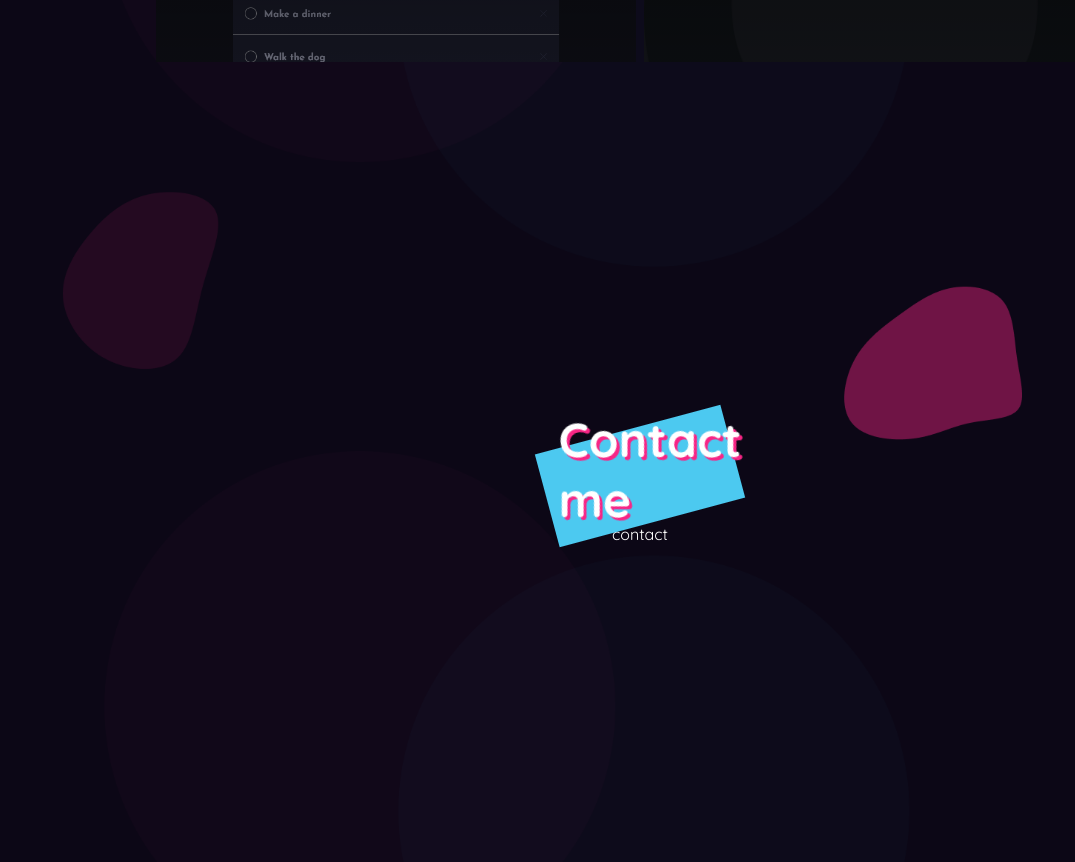
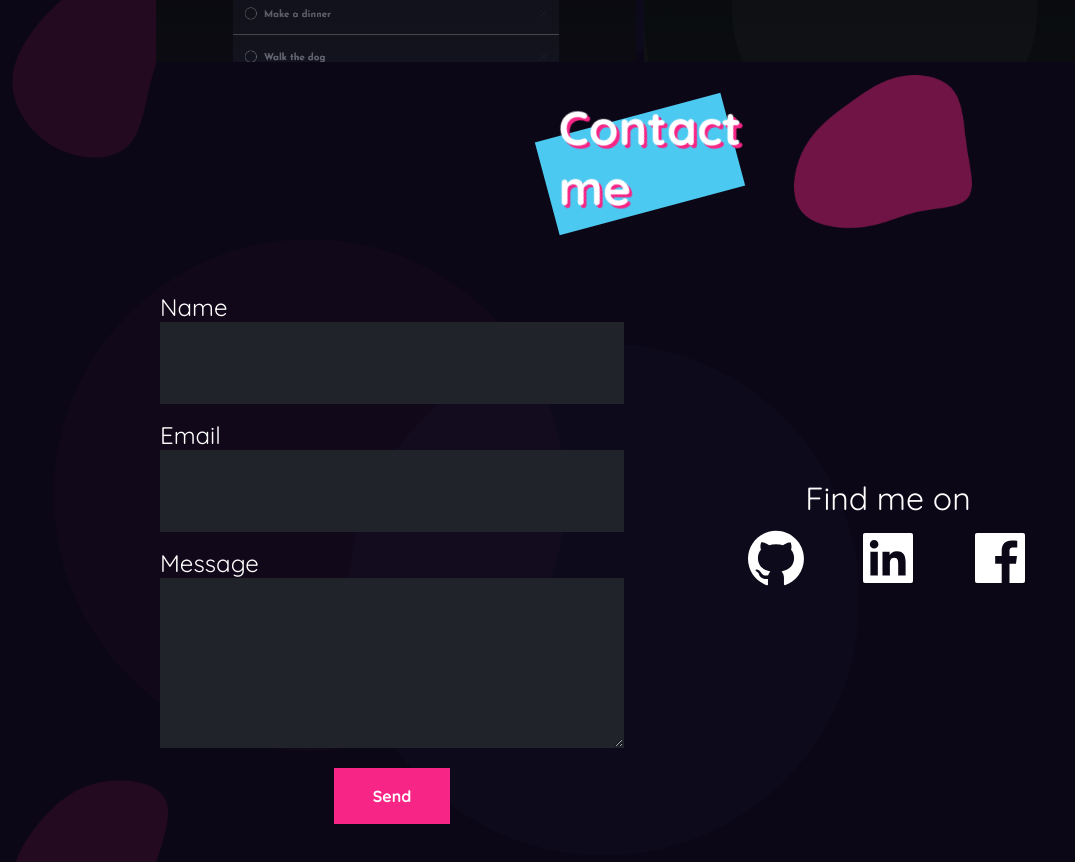
Before and after one commit to zwiro/portfolio, a React (Vite) app: page / in a window 1280 px wide. Shown: the part 2346-3208 px from the top of the page, without its empty margins (0-1075 px from the left). Built offline with nearby package versions, Linux system fonts and the light colour scheme.

Commit message:
contact page functional

```diff
--- a/package.json
+++ b/package.json
@@ -9,6 +9,7 @@
     "preview": "vite preview"
   },
   "dependencies": {
+    "@emailjs/browser": "^3.10.0",
     "framer-motion": "^9.0.2",
     "react": "^18.2.0",
     "react-dom": "^18.2.0",
--- a/src/App.jsx
+++ b/src/App.jsx
@@ -7,7 +7,7 @@ import "./scss/global.scss"
 import { useEffect, useState } from "react"
 
 function App() {
-  const [scrollPosition, setScrollPosition] = useState("")
+  const [scrollPosition, setScrollPosition] = useState(0)
   const [bgPosition, setBgPosition] = useState(undefined)
 
   useEffect(() => {
@@ -32,24 +32,15 @@ function App() {
     }
   }, [])
 
-  console.log(
-    Math.floor(
-      (window.scrollY / (document.body.offsetHeight - window.innerHeight)) * 100
-    )
-  )
-
-  console.log(bgPosition)
-  console.log(scrollPosition)
-
   useEffect(() => {
     setBgPosition(
-      `${Math.floor(Math.random() * (200 - -500) + -500)}% ${scrollPosition}%`
+      `${Math.floor(Math.random() * 1001) - 500}% ${scrollPosition}%`
     )
     document.body.animate(
       {
         backgroundPosition: bgPosition,
       },
-      { duration: 100000, fill: "forwards" }
+      { duration: 500000, fill: "forwards" }
     )
   }, [scrollPosition])
 
--- a/src/components/Contact.jsx
+++ b/src/components/Contact.jsx
@@ -1,10 +1,156 @@
 import Container from "./Container"
 import "../scss/contact.scss"
+import { useRef, useState } from "react"
+import emailjs from "@emailjs/browser"
+import { AiFillGithub, AiFillLinkedin, AiFillFacebook } from "react-icons/ai"
 
 function Contact() {
+  const socialMedia = [
+    {
+      name: "Github",
+      icon: <AiFillGithub />,
+      link: "https://github.com/zwiro",
+    },
+    {
+      name: "LinkedIn",
+      icon: <AiFillLinkedin />,
+      link: "",
+    },
+    {
+      name: "Facebook",
+      icon: <AiFillFacebook />,
+      link: "",
+    },
+  ]
+
+  const [formData, setFormData] = useState({
+    name: "",
+    email: "",
+    message: "",
+  })
+  const [validationError, setValidationError] = useState({
+    name: null,
+    email: null,
+    message: null,
+  })
+
+  const form = useRef()
+
+  const sendEmail = (e) => {
+    e.preventDefault()
+    if (formData.name === "") {
+      setValidationError((prevError) => ({
+        ...prevError,
+        name: "Name can't be empty.",
+      }))
+    }
+    if (formData.email === "") {
+      setValidationError((prevError) => ({
+        ...prevError,
+        email: "Email can't be empty.",
+      }))
+    }
+    if (formData.message === "") {
+      setValidationError((prevError) => ({
+        ...prevError,
+        message: "Message can't be empty.",
+      }))
+    }
+    if (validationError) return
+
+    emailjs
+      .sendForm(
+        import.meta.env.VITE_SERVICE_ID,
+        import.meta.env.VITE_TEMPLATE_ID,
+        form.current,
+        import.meta.env.VITE_PUBLIC_KEY
+      )
+      .then(
+        (result) => {
+          console.log(result.text)
+        },
+        (error) => {
+          console.log(error.text)
+        }
+      )
+  }
+
   return (
     <Container page="contact" title="Contact me">
-      <div>contact</div>
+      <div className="contact__wrapper">
+        <form className="contact__form" ref={form} onSubmit={sendEmail}>
+          <div>
+            <label className="contact__label">Name</label>
+            <input
+              className="contact__input"
+              type="text"
+              name="user_name"
+              onChange={(e) => {
+                setValidationError((prevError) => ({
+                  ...prevError,
+                  name: null,
+                }))
+                setFormData((prevData) => {
+                  return { ...prevData, name: e.target.value }
+                })
+              }}
+              value={formData.name}
+            />
+            <p className="contact__error">{validationError.name}</p>
+          </div>
+          <div>
+            <label className="contact__label">Email</label>
+            <input
+              className="contact__input"
+              type="email"
+              name="user_email"
+              onChange={(e) => {
+                setValidationError((prevError) => ({
+                  ...prevError,
+                  email: null,
+                }))
+                setFormData((prevData) => {
+                  return { ...prevData, email: e.target.value }
+                })
+              }}
+              value={formData.email}
+            />
+            <p className="contact__error">{validationError.email}</p>
+          </div>
+          <div>
+            <label className="contact__label">Message</label>
+            <textarea
+              className="contact__textarea"
+              rows={4}
+              name="message"
+              onChange={(e) => {
+                setValidationError((prevError) => ({
+                  ...prevError,
+                  message: null,
+                }))
+                setFormData((prevData) => {
+                  return { ...prevData, message: e.target.value }
+                })
+              }}
+              value={formData.message}
+            />
+            <p className="contact__error">{validationError.message}</p>
+          </div>
+          <input className="contact__submit" type="submit" value="Send" />
+        </form>
+        <div className="contact__icons">
+          <h2 className="contact__header">Find me on</h2>
+          <div className="contact__socials">
+            {socialMedia.map((social, i) => (
+              <div className="contact__social" key={`${social}-${i}`}>
+                <a href={social.link} target="_blank" className="contact__link">
+                  {social.icon}
+                </a>
+              </div>
+            ))}
+          </div>
+        </div>
+      </div>
     </Container>
   )
 }
--- a/src/components/Projects.jsx
+++ b/src/components/Projects.jsx
@@ -41,8 +41,8 @@ function Projects() {
     {
       title: "Todo",
       description:
-        "Todo App made in React.js. User can add, delete and check elements on the list. Also app theme can be switched between light and dark mode. Design and challenge from frontendmentor.io.",
-      shortDescription: "Todo App with dark mode made in React.",
+        "Todo App made in React.js. User can add, delete and check elements on the list. Also the theme can be switched between light and dark mode. Design and challenge from frontendmentor.io.",
+      shortDescription: "Todo App made in React.",
       techs: ["React.js", "Sass"],
       link: "https://zwiro.github.io/todo-app/",
       image: todoAppImage,
@@ -103,7 +103,7 @@ function Projects() {
   }, [])
 
   useEffect(() => {
-    setProjectBgPosition(`${cursorPosition.x}% -${cursorPosition.y}%`)
+    setProjectBgPosition(`-${cursorPosition.x}% ${cursorPosition.y}%`)
   }, [cursorPosition])
 
   return (
--- a/src/scss/contact.scss
+++ b/src/scss/contact.scss
@@ -34,4 +34,115 @@
       font-size: 3rem;
     }
   }
+
+  &__wrapper {
+    display: flex;
+    flex-direction: column;
+    width: 100%;
+    @include md-screen {
+      display: grid;
+      grid-template-columns: 1fr 1fr;
+      place-items: center;
+      gap: 2rem;
+    }
+  }
+
+  &__form {
+    display: flex;
+    flex-direction: column;
+    gap: 1rem;
+    margin-top: 5rem;
+    width: 100%;
+    @include md-screen {
+      width: 100%;
+    }
+  }
+
+  &__label {
+    display: block;
+    @include md-screen {
+      font-size: 1.5rem;
+    }
+  }
+
+  &__input,
+  &__textarea {
+    width: 100%;
+    background-color: $secondary-black;
+    color: $text-color;
+    padding: 0.5rem;
+    border-color: transparent;
+    @include md-screen {
+      font-size: 1.5rem;
+      padding: 1.5rem;
+    }
+  }
+
+  &__error {
+    font-size: 0.85rem;
+    color: #ff4d40;
+  }
+
+  &__submit {
+    background-color: $primary-pink;
+    border-color: transparent;
+    font-weight: $font-bold;
+    color: $text-color;
+    width: 50%;
+    margin-inline: auto;
+    padding: 0.5rem 1rem;
+    margin-bottom: 2rem;
+    cursor: pointer;
+    transition: all 300ms ease-in-out;
+    @include md-screen {
+      width: 25%;
+      padding: 1rem 1.5rem;
+    }
+
+    &:hover {
+      background-color: transparent;
+      border: 1px solid $primary-pink;
+      color: $primary-pink;
+    }
+  }
+
+  &__header {
+    text-align: center;
+    @include md-screen {
+      font-size: 2rem;
+    }
+  }
+
+  &__socials {
+    display: flex;
+    justify-content: center;
+    gap: 1rem;
+    @include md-screen {
+      gap: 3rem;
+    }
+  }
+
+  &__social {
+    cursor: pointer;
+  }
+
+  &__social svg {
+    margin-top: 0.5rem;
+    height: 2rem;
+    width: 2rem;
+    transition: all 300ms ease-in-out;
+    @include md-screen {
+      height: 4rem;
+      width: 4rem;
+    }
+
+    &:hover {
+      filter: drop-shadow(0px 10px 30px #f72585);
+      scale: 1.25;
+    }
+  }
+
+  &__link {
+    color: unset;
+  }
 }
--- a/src/scss/navbar.scss
+++ b/src/scss/navbar.scss
@@ -77,7 +77,7 @@
       align-items: flex-start;
       flex-direction: column;
       gap: 6rem;
-      padding: 8rem 1rem 1rem 1rem;
+      padding: 8rem 1rem 2rem 1rem;
       -webkit-box-shadow: 0px 8px 24px 0px rgba(0, 0, 0, 1);
       -moz-box-shadow: 0px 8px 24px 0px rgba(0, 0, 0, 1);
       box-shadow: 0px 8px 24px 0px rgba(0, 0, 0, 1);
```
Also changed, not shown: 1 other file (tests, documents, lock files or other folders).
